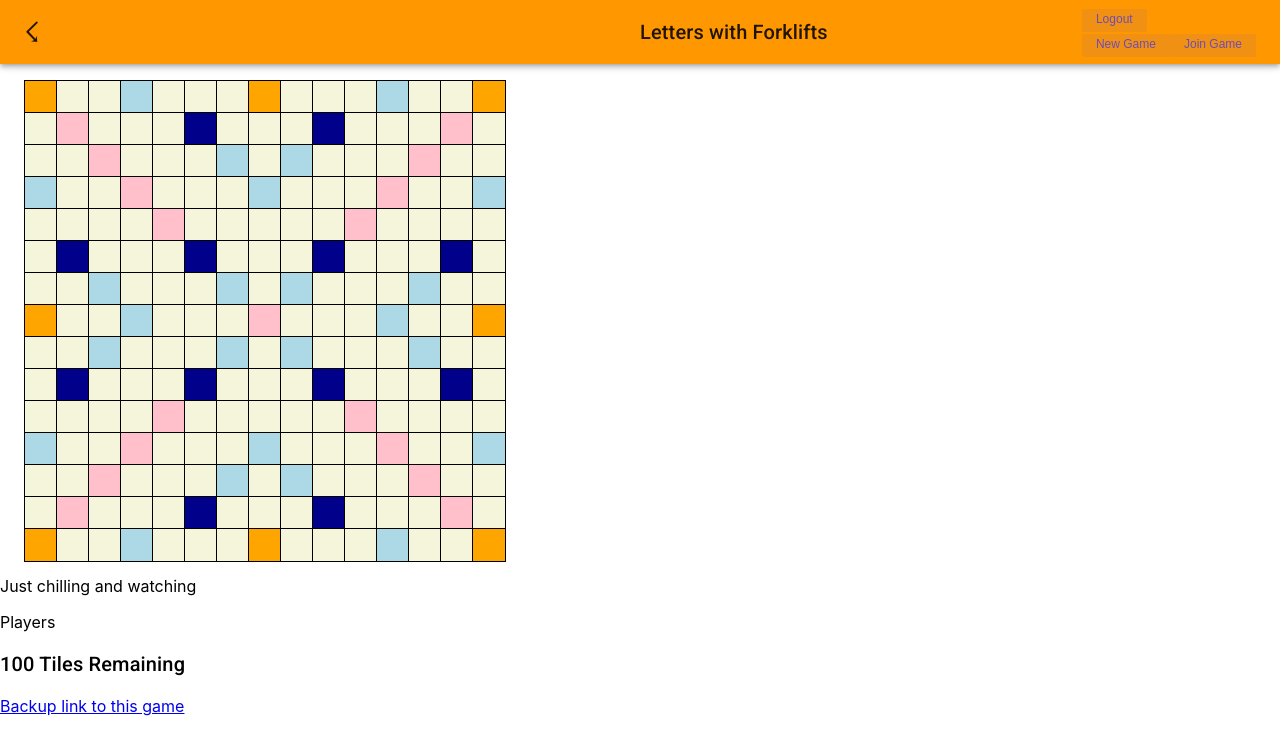
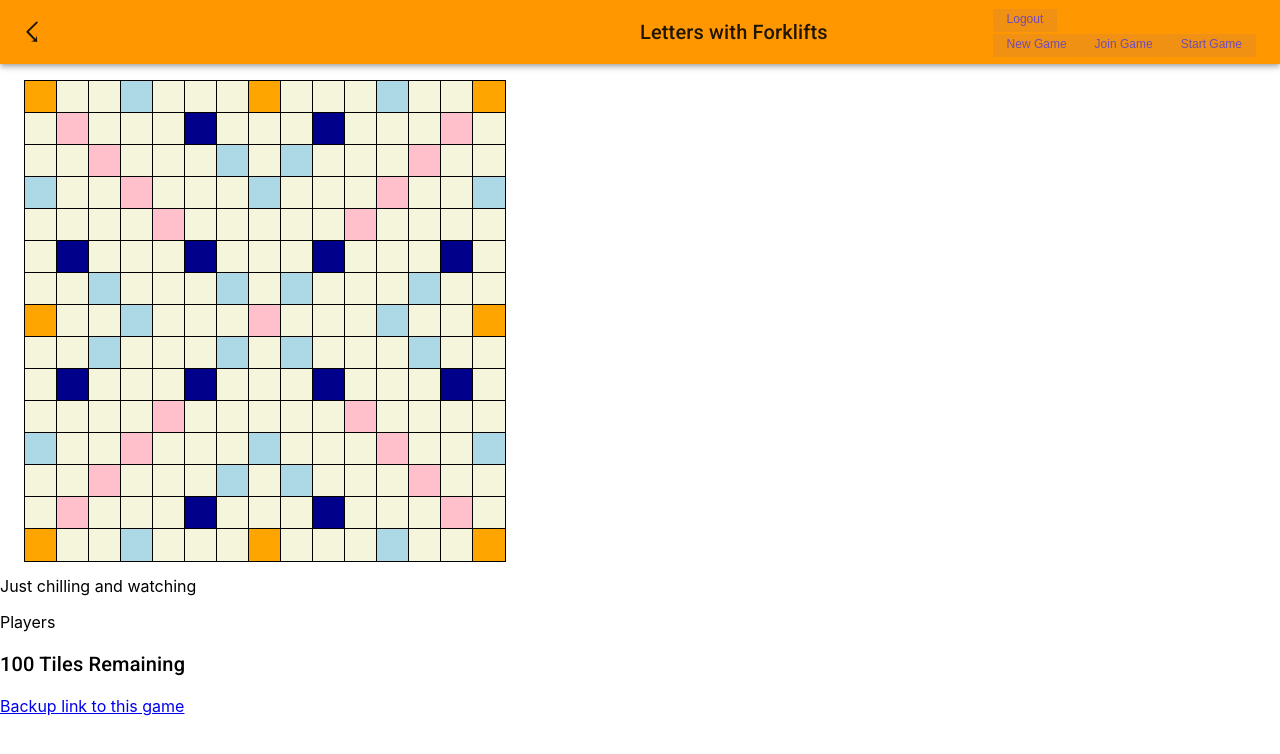
Before and after one commit to thjc/lwf, a React (Create React App) app: page / in a window 1280 px wide. Both pictures are taken after typing "Sample" into the empty fields and a click on the button "Login". Shown: the top 754 px of the page. Built offline with nearby package versions, Linux system fonts and the light colour scheme.

Commit message:
Make starting a game different from creating the game

```diff
--- a/src/app/store.ts
+++ b/src/app/store.ts
@@ -18,15 +18,17 @@ type StoreState = ReturnType<typeof combinedReducer>
 function crossSliceReducer (state: StoreState, action: any) {
   const pickTiles = (newstate: StoreState) => {
     const availableTiles = [...newstate.bag.tiles]
-    const pickedTiles = []
-    const count = 7 - newstate.players.players[newstate.players.loggedInPlayer].tiles.length
-    for (let ii = 0; ii < count && availableTiles.length > 0; ++ii) {
-      const index = Math.floor(Math.random() * availableTiles.length)
-      const tileValue = availableTiles.splice(index, 1)
-      pickedTiles.push(tileValue[0])
+    for (const player in newstate.players.players) {
+      const pickedTiles = []
+      const count = 7 - newstate.players.players[player].tiles.length
+      for (let ii = 0; ii < count && availableTiles.length > 0; ++ii) {
+        const index = Math.floor(Math.random() * availableTiles.length)
+        const tileValue = availableTiles.splice(index, 1)
+        pickedTiles.push(tileValue[0])
+      }
+      newstate.players.players[player].tiles.push(...pickedTiles)
     }
     newstate.bag.tiles = availableTiles
-    newstate.players.players[newstate.players.loggedInPlayer].tiles.push(...pickedTiles)
   }
 
   switch (action.type) {
--- a/src/features/board/GameManager.tsx
+++ b/src/features/board/GameManager.tsx
@@ -2,12 +2,12 @@ import { Grid } from '@mui/material'
 import React, { useEffect } from 'react'
 
 import { useAppDispatch, useAppSelector } from '../../app/hooks'
-import { takeTiles } from '../bag/bagSlice'
+import { selectBag, takeTiles } from '../bag/bagSlice'
 import { Login } from '../player/Login'
 import { joinGame, endGame, selectPlayers, PlayerState } from '../player/playersSlice'
 import styles from './Board.module.css'
 import { newGame, selectBoard } from './boardSlice'
-import { findStartWorkingTile } from './engine'
+import { findStartWorkingTile, initialBagSize } from './engine'
 
 import {
   serverActions
@@ -16,13 +16,15 @@ import {
 export function GameManager () {
   const players = useAppSelector(selectPlayers)
   const board = useAppSelector(selectBoard)
+  const bag = useAppSelector(selectBag)
   const dispatch = useAppDispatch()
   const isLoggedIn = players.username !== ''
   const isInGame = players.loggedInPlayer >= 0
 
+  const gameStarted = bag.tiles.length !== initialBagSize;
   // make sure we don't detect end of game when turn in progress, or no players loaded
   let gameOver = false
-  if (players.players.length > 0 && findStartWorkingTile(board.squares) === undefined) {
+  if (gameStarted && players.players.length > 0 && findStartWorkingTile(board.squares) === undefined) {
     gameOver = players.passCount >= players.players.length
     players.players.forEach((v: PlayerState) => { if (v.tiles.length === 0) { gameOver = true } })
   }
@@ -42,7 +44,7 @@ export function GameManager () {
           dispatch(serverActions.unsubscribeGame())
           dispatch(newGame())
           dispatch(serverActions.subscribeGame(''))
-          dispatch(takeTiles())
+          dispatch(joinGame())
           dispatch(serverActions.sendGameState())
         }}
            >
@@ -54,14 +56,24 @@ export function GameManager () {
               aria-label='Join Game'
               onClick={() => {
                 dispatch(joinGame())
-                dispatch(takeTiles())
                 dispatch(serverActions.sendGameState())
               }}
-              disabled={!isLoggedIn || gameOver}
+              disabled={!isLoggedIn || gameOver || gameStarted}
              >
             Join Game
           </button>)
           : ''}
+        {!gameStarted ? (<button
+          className={styles.button}
+          aria-label='Start Game'
+          onClick={() => {
+            dispatch(takeTiles())
+            dispatch(serverActions.sendGameState())
+          }}
+          disabled={!isLoggedIn || gameOver || gameStarted}
+         >
+          Start Game
+        </button>) : ''}
         {gameOver ? (<span>Game Over!!!!</span>) : ''}
       </div>
       )
--- a/src/features/board/engine.ts
+++ b/src/features/board/engine.ts
@@ -27,6 +27,7 @@ export interface BoardState {
 }
 
 export const boardSize = 15
+export const initialBagSize = 100
 
 export function getTileValue (tileLetter: string): number {
   const table: tileValue = {
--- a/src/features/gameLink/GameLink.tsx
+++ b/src/features/gameLink/GameLink.tsx
@@ -1,10 +1,6 @@
 import React from 'react'
 
-import { useAppSelector, useAppDispatch } from '../../app/hooks'
-
-import {
-  selectBag
-} from './../bag/bagSlice'
+import { useAppDispatch, useAppSelector } from '../../app/hooks'
 
 import {
   loadGame
@@ -12,12 +8,12 @@ import {
 
 import { useStore } from 'react-redux'
 import { Box } from '@mui/material'
-import { setGameId } from '../player/playersSlice'
+import { selectPlayers, setGameId } from '../player/playersSlice'
 
 export function GameLink () {
   const dispatch = useAppDispatch()
   const store = useStore()
-  const bag = useAppSelector(selectBag)
+  const players = useAppSelector(selectPlayers)
 
   const stateString = JSON.stringify(store.getState())
 
@@ -25,10 +21,8 @@ export function GameLink () {
   const gameLink = window.location.origin + '/?game=' + encodedState
 
   if (store.getState().players.gameId) {
-    window.history.replaceState({}, '', '?gameid=' + store.getState().players.gameId)
-  }
-
-  if (bag && bag.tiles.length === 100) {
+    window.history.replaceState({}, '', '?gameid=' + players.gameId)
+  } else {
     // TODO make this parsing more robust
     const search = window.location.search
     if (search.startsWith('?game=')) {
--- a/src/features/player/playersSlice.ts
+++ b/src/features/player/playersSlice.ts
@@ -80,11 +80,12 @@ export const playersSlice = createSlice({
       return state
     })
     builder.addCase(newGame, (state) => {
-      state.players = [{ username: state.username, score: 0, penalty: 0, tiles: [] }]
+      state.players = []
       state.currentPlayer = 0
       state.passCount = 0
       state.loggedInPlayer = 0
       state.gameId = uuidv4()
+      console.log("Starting new game: ", state.gameId)
       return state
     })
   }
--- a/src/features/server/serverMiddleware.ts
+++ b/src/features/server/serverMiddleware.ts
@@ -118,7 +118,8 @@ const ServerMiddleware: Middleware = store => {
       const encodedState = btoa(stateString !== undefined ? stateString : '')
       sendOrQueue('store', encodedState)
     } else if (serverActions.subscribeGame.match(action)) {
-      const gameId = action.payload
+      const gameId = store.getState().players.gameId
+      action.payload = gameId;
       console.log("Game of interest changed to ", gameId)
       if (gameId) {
         CloseSocket(false);
```
